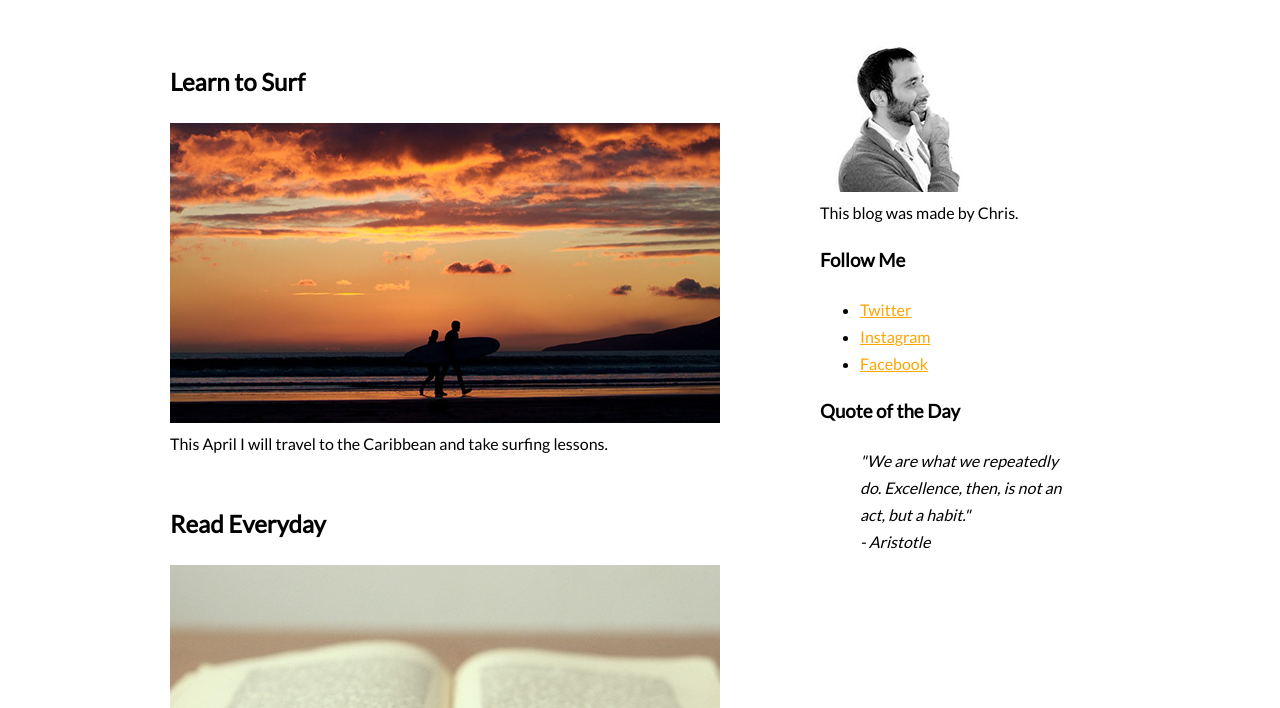
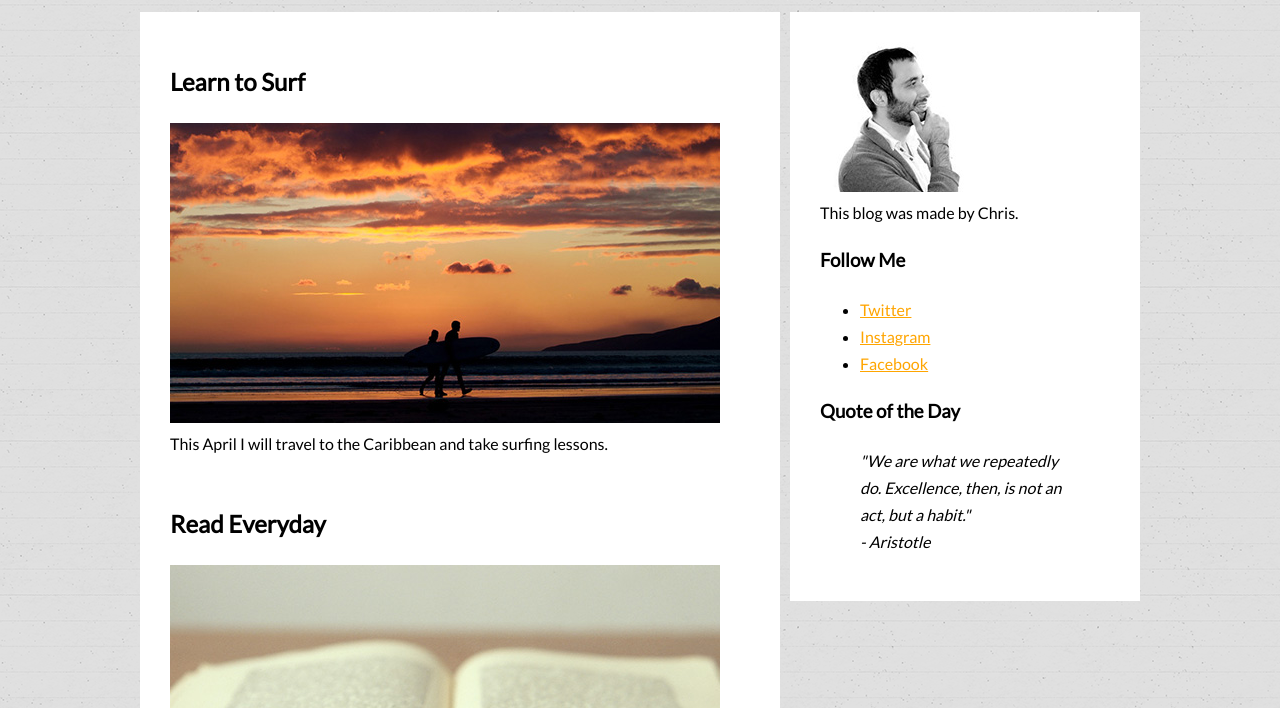
Before and after one commit to Tanishka71/monthly-resolution, a plain HTML site: page index.html in a window 1280 px wide. Shown: the part 175-883 px from the top of the page. Drawn offline with Linux system fonts and the light colour scheme.

Commit message:
Update style.css

```diff
--- a/style.css
+++ b/style.css
@@ -29,7 +29,7 @@ Author: Christopher Castig | @castig
 02=LAYOUT
 -----------------------------------------------------------------------------*/
 body {
-     background: url('../images/notebook.png'); /* add a fallback color of #d6d6d6 */
+     background: url('notebook.png'); /* add a fallback color of #d6d6d6 */
      color: #000000;
      font-family: 'Lato', sans-serif;
      line-height: 1.7; /* line-height is unit-less */
```
